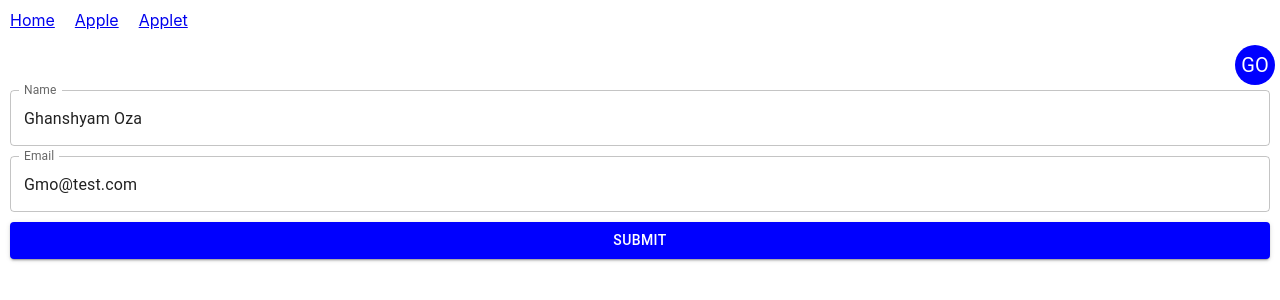
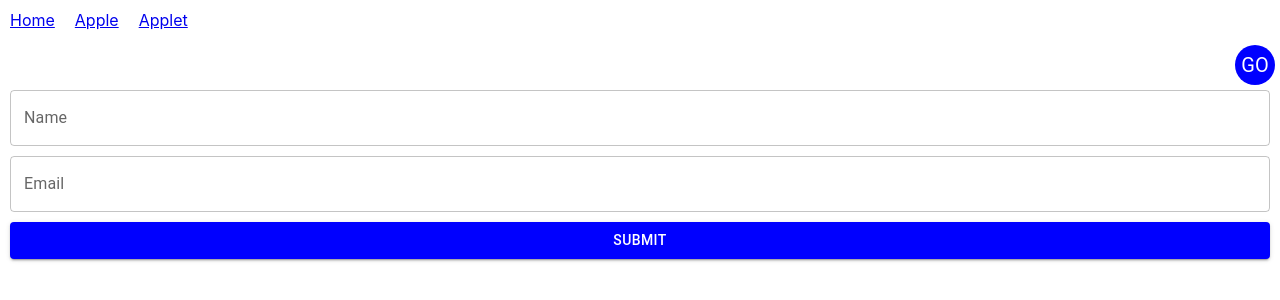
Before and after one commit to GhanshyamOza/Tatvasoft-internship, a React (Create React App) app: page /apple in a window 1280 px wide. Shown: the top 300 px of the page. Built offline with nearby package versions, Linux system fonts and the light colour scheme.

Commit message:
Added Form validation using Formik and Yup Node Modules

```diff
--- a/package.json
+++ b/package.json
@@ -10,11 +10,13 @@
     "@testing-library/jest-dom": "^5.16.5",
     "@testing-library/react": "^13.4.0",
     "@testing-library/user-event": "^13.5.0",
+    "formik": "^2.2.9",
     "react": "^18.2.0",
     "react-dom": "^18.2.0",
     "react-router-dom": "^6.11.2",
     "react-scripts": "5.0.1",
-    "web-vitals": "^2.1.4"
+    "web-vitals": "^2.1.4",
+    "yup": "^1.1.1"
   },
   "scripts": {
     "start": "react-scripts start",
--- a/src/Apple.js
+++ b/src/Apple.js
@@ -4,13 +4,23 @@ import { useState } from 'react';
 import TextField from '@mui/material/TextField';
 import { Avatar, Popover } from '@mui/material';
 import LogoutIcon from '@mui/icons-material/Logout';
+import { Formik } from 'formik';
+import * as Yup from 'yup';
 
 export const Apple = () => {
   const Navigate = useNavigate();
-    const [name, setName] = useState('Ghanshyam Oza');
-    const [email, setEmail] = useState('Gmo@test.com');
+  // const [name, setName] = useState('Ghanshyam Oza');
+  // const [email, setEmail] = useState('Gmo@test.com');
   const [open, setOpen] = useState(false);
   const [anchorEl, setAnchorEl] = useState(null);
+
+  // useEffect(() => {
+    // console.log("The new value: ", name);
+
+    // return () => {
+    //   console.log("The old value: ", name)
+    // }
+  // }, [name]);
 
   const handleClick = (event) => {
     setAnchorEl(event.currentTarget);
@@ -23,9 +33,23 @@ export const Apple = () => {
   };
 
   const onHomePageClickListner = () => {
-        console.log("name and email: ", name, email);
+    Navigate('/');
+  }
+
+  const onFormSubmit = (values) => {
+    console.log("name and email: ", values);
     Navigate("/");
   };
+
+  const initialValues = {
+    name: "",
+    email: ""
+  }
+
+  const validationSchema = Yup.object().shape({
+    name: Yup.string().min(3, "Minimum 3 Character are required").required("Please Enter Your Name"),
+    email: Yup.string().email("Please enter a Valid Email Address").required("Please Enter Your Email")
+  });
 
   return(
     <div style={{padding: 5}}>
@@ -35,14 +59,19 @@ export const Apple = () => {
             <Avatar sx={{ bgcolor: "blue" }}>GO</Avatar>
         </div>
       </div>
-            <div style={{padding: 5, display: "flex", flexDirection: "column", rowGap: 10}}>
-                <TextField type="text" variant="outlined" label="Name" value={name} placeholder='Name' onChange={(e) => {
-                    setName(e.target.value);
-                }}/>
-                <TextField type="email" variant="outlined" label="Email" value={email} placeholder='Email' onChange={(e) => {
-                    setEmail(e.target.value);
-                }}/>
-                <Button variant="contained" onClick={onHomePageClickListner}>Submit</Button>
+
+      <div>
+        <Formik initialValues={initialValues} validationSchema={validationSchema} onSubmit={onFormSubmit}>
+          {({value, errors, touched, handleBlur, handleChange, handleSubmit, isSubmitting}) => (
+            <form onSubmit={handleSubmit} style={{padding: 5, display: "flex", flexDirection: "column", rowGap: 10}}>
+              <TextField type="text" variant="outlined" label="Name" name='name' placeholder='Name' onChange={handleChange} onBlur={handleBlur}/>
+              {touched.name && errors.name && <span style={{color: "red", padding: 5, fontSize: 16, fontWeight: 500}}>{errors.name}</span>}
+              <TextField type="email" variant="outlined" label="Email" name='email' placeholder='Email' onChange={handleChange} onBlur={handleBlur}/>
+              {touched.email && errors.email && <span style={{color: "red", padding: 5, fontSize: 16, fontWeight: 500}}>{errors.email}</span>}
+              <Button variant="contained" type="submit">Submit</Button>
+            </form>
+          )}
+        </Formik>
       </div>
 
       <Popover
```
Also changed, not shown: 1 other file (tests, documents, lock files or other folders). Lines whose indentation alone changed are shown as unchanged.
